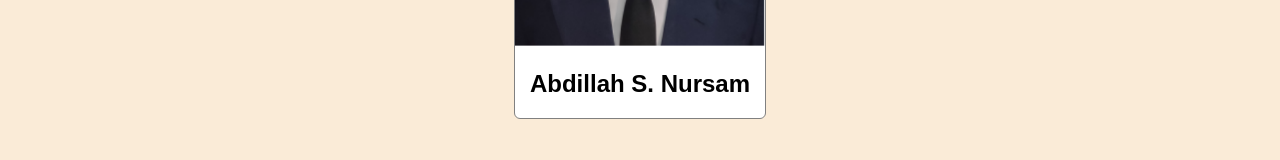
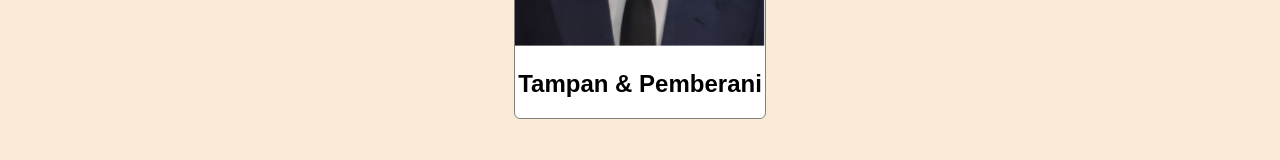
Before and after one commit to Abdillah29/my-repo-from-remote, a plain HTML site: page index.html in a window 1280 px wide. Shown: the part 418-578 px from the top of the page. Drawn offline with Linux system fonts and the light colour scheme.

Commit message:
Update index.html

```diff
--- a/index.html
+++ b/index.html
@@ -7,7 +7,7 @@
     <div id="header">Header</div>
     <div id="profile-container">
         <img id="profile-image" src="image/tampan.png" alt="profile image" />
-        <h2 id="profile-name">Abdillah S. Nursam</h2>
+        <h2 id="profile-name">Tampan & Pemberani</h2>
      </div>
      <div id="footer">Footer</div>
   </body>
```
